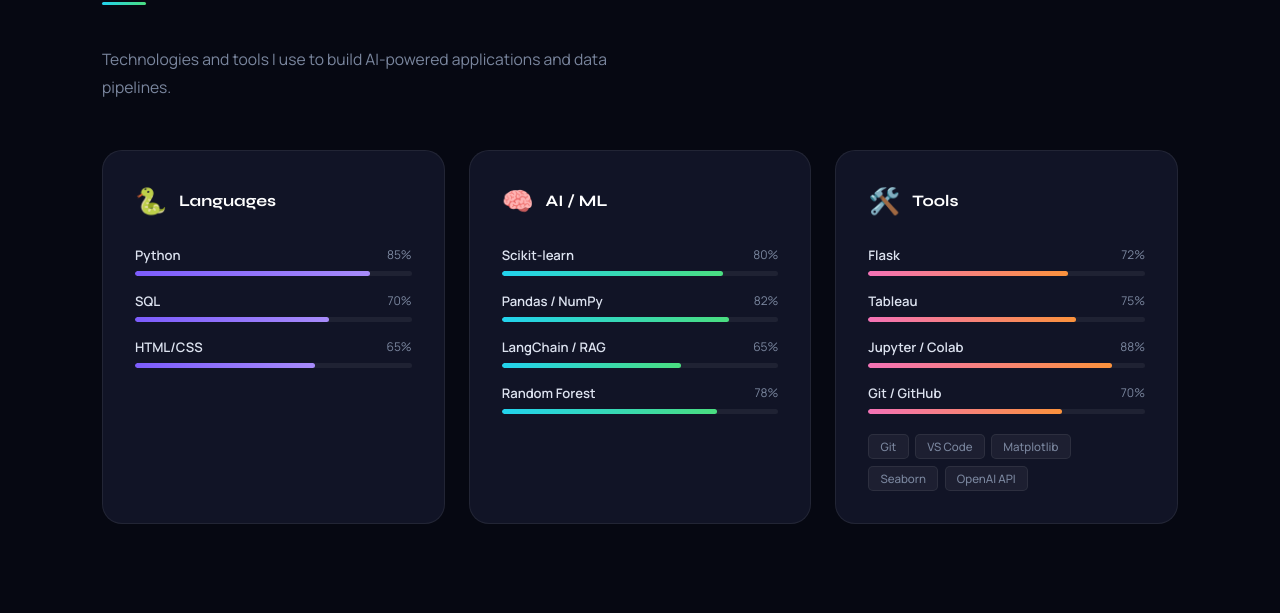
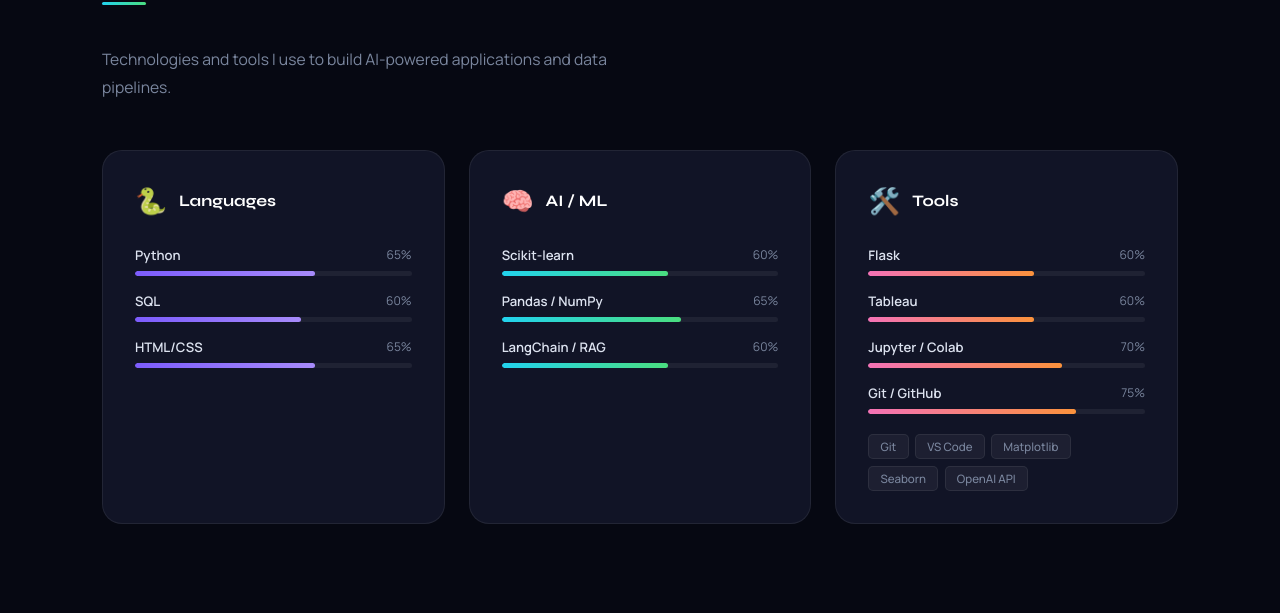
Before and after one commit to udaykamaliya/Uday_Kamaliya_Portfolio, a Flask app: page / in a window 1280 px wide. Shown: the part 2053-2666 px from the top of the page. Run offline with Flask 3, Linux system fonts and the light colour scheme.

Commit message:
changed place holder

```diff
--- a/app.py
+++ b/app.py
@@ -111,21 +111,20 @@
     "available": True,
     "skills": [
         {"category": "Languages", "icon": "🐍", "color": "violet", "skills_list": [
-            {"name": "Python", "level": 85},
-            {"name": "SQL", "level": 70},
+            {"name": "Python", "level": 65},
+            {"name": "SQL", "level": 60},
             {"name": "HTML/CSS", "level": 65},
         ]},
         {"category": "AI / ML", "icon": "🧠", "color": "cyan", "skills_list": [
-            {"name": "Scikit-learn", "level": 80},
-            {"name": "Pandas / NumPy", "level": 82},
-            {"name": "LangChain / RAG", "level": 65},
-            {"name": "Random Forest", "level": 78},
+            {"name": "Scikit-learn", "level": 60},
+            {"name": "Pandas / NumPy", "level": 65},
+            {"name": "LangChain / RAG", "level": 60},
         ]},
         {"category": "Tools", "icon": "🛠️", "color": "pink", "skills_list": [
-            {"name": "Flask", "level": 72},
-            {"name": "Tableau", "level": 75},
-            {"name": "Jupyter / Colab", "level": 88},
-            {"name": "Git / GitHub", "level": 70},
+            {"name": "Flask", "level": 60},
+            {"name": "Tableau", "level": 60},
+            {"name": "Jupyter / Colab", "level": 70},
+            {"name": "Git / GitHub", "level": 75},
         ]},
     ],
     "projects": [
--- a/templates/index.html
+++ b/templates/index.html
@@ -915,11 +915,11 @@
           <div class="form-row">
             <div class="f-field">
               <label>Your Name</label>
-              <input type="text" name="name" placeholder="John Doe" required/>
+              <input type="text" name="name" placeholder="uday kamaliya" required/>
             </div>
             <div class="f-field">
               <label>Your Email</label>
-              <input type="email" name="email" placeholder="john@example.com" required/>
+              <input type="email" name="email" placeholder="uday@example.com" required/>
             </div>
           </div>
           <div class="f-field">
```
